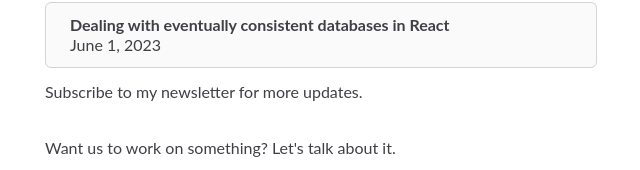
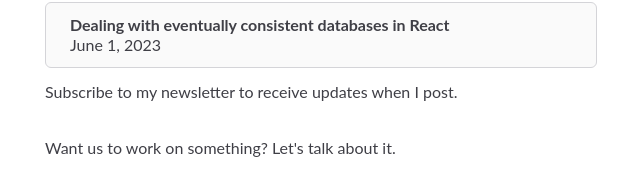
Before and after one commit to arvl130/personal-blog, a Nuxt app: page / in a window 1280 px wide. Shown: the part 1237-1407 px from the top of the page, without its empty margins (319-959 px from the left). Built offline with nearby package versions, Linux system fonts and the light colour scheme.

Commit message:
style: change to "receive updates when I post"

```diff
--- a/components/Home/BlogSection.vue
+++ b/components/Home/BlogSection.vue
@@ -22,6 +22,8 @@
         <p>June 1, 2023</p>
       </NuxtLink>
     </div>
-    <p class="text-justify">Subscribe to my newsletter for more updates.</p>
+    <p class="text-justify">
+      Subscribe to my newsletter to receive updates when I post.
+    </p>
   </section>
 </template>
```
